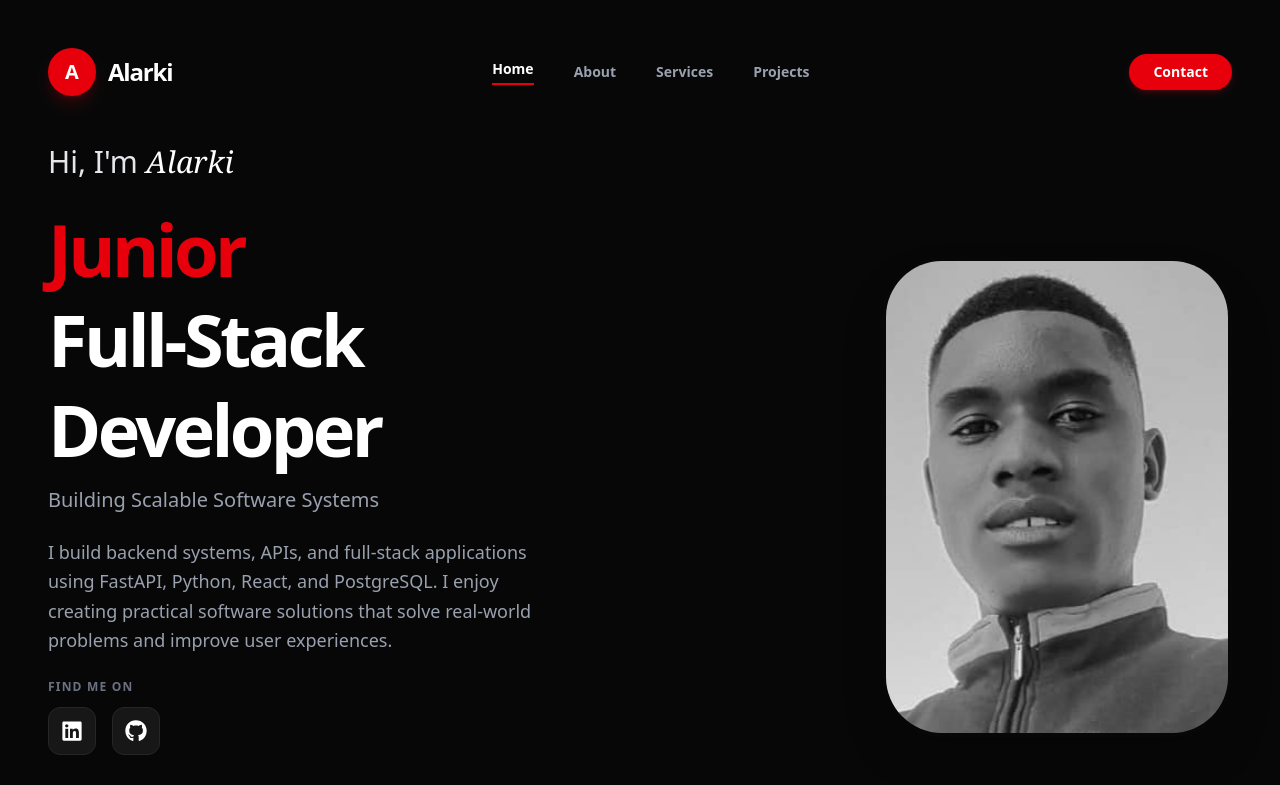
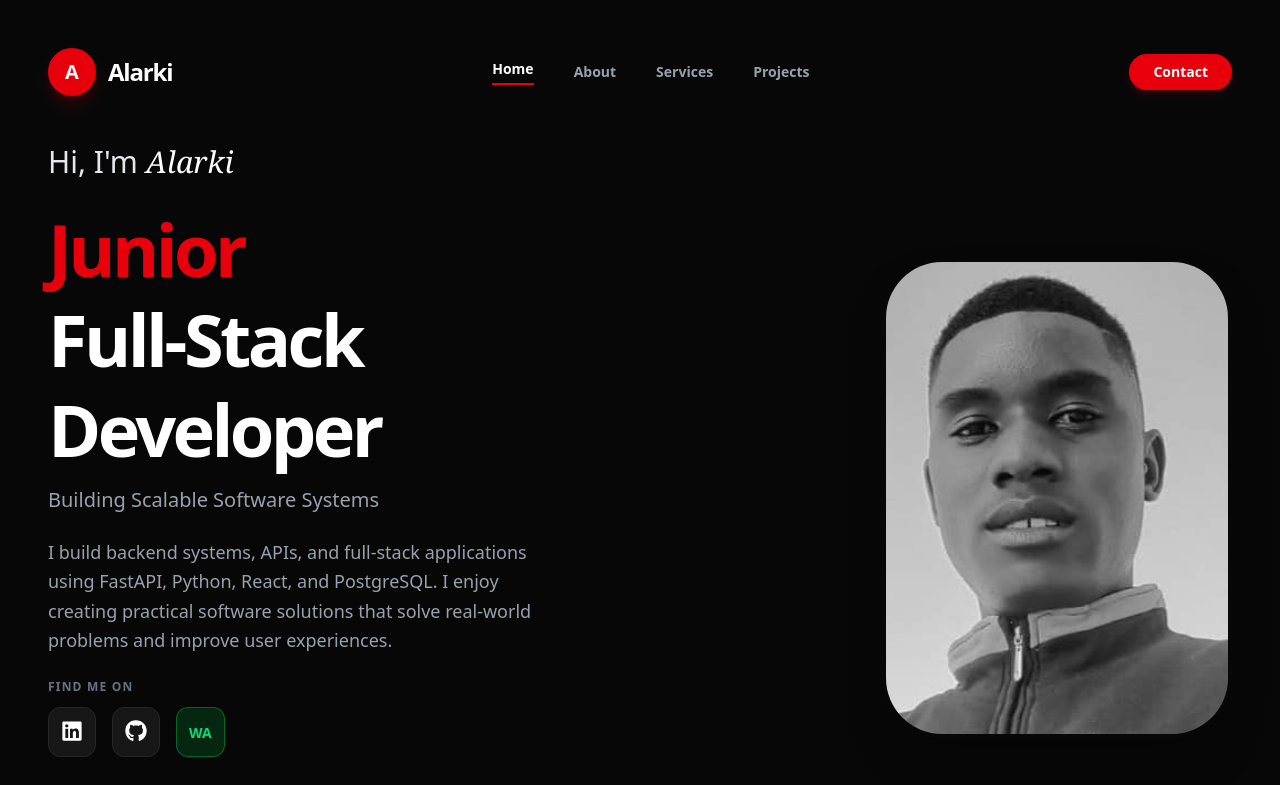
Before and after one commit to Alarki/alarki-portfolio, a Next.js app: page / in a window 1280 px wide. Shown: the top 785 px of the page. Built offline with nearby package versions, Linux system fonts and the light colour scheme.

Commit message:
add whatsapp + fix social links

```diff
--- a/app/page.tsx
+++ b/app/page.tsx
@@ -83,15 +83,20 @@ export default function Home() {
   <span className="text-xs font-bold text-gray-500 uppercase tracking-widest">
     Find Me On
   </span>
+
   <div className="flex justify-center lg:justify-start gap-4">
+
+    {/* LinkedIn */}
     <a
-                href="https://linkedin.com"
+      href="https://www.linkedin.com/in/alarki-ndemugwedha-819242376/"
       target="_blank"
       rel="noopener noreferrer"
       className="p-3 bg-neutral-900 rounded-xl border border-neutral-800 hover:text-red-600 transition-all"
     >
       <FaLinkedin size={22} />
     </a>
+
+    {/* GitHub */}
     <a
       href="https://github.com/Alarki"
       target="_blank"
@@ -100,6 +105,17 @@ export default function Home() {
     >
       <FaGithub size={22} />
     </a>
+
+    {/* WhatsApp */}
+    <a
+      href="https://wa.me/264812324970"
+      target="_blank"
+      rel="noopener noreferrer"
+      className="p-3 bg-green-600/20 rounded-xl border border-green-500/40 hover:bg-green-600/30 transition-all"
+    >
+      <span className="text-green-400 font-bold text-sm">WA</span>
+    </a>
+
   </div>
 </div>
 
```
Lines whose indentation alone changed are shown as unchanged.
